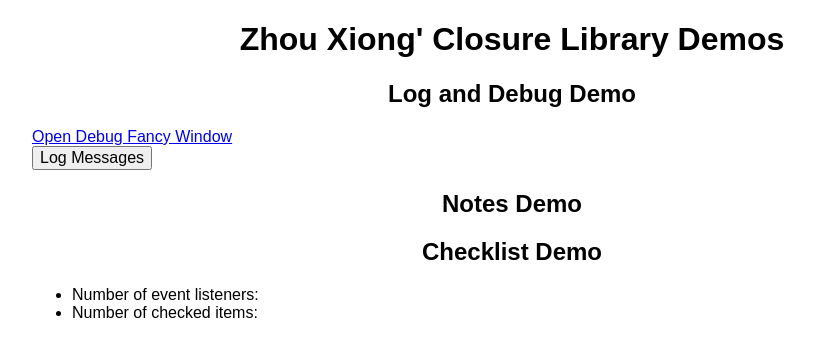
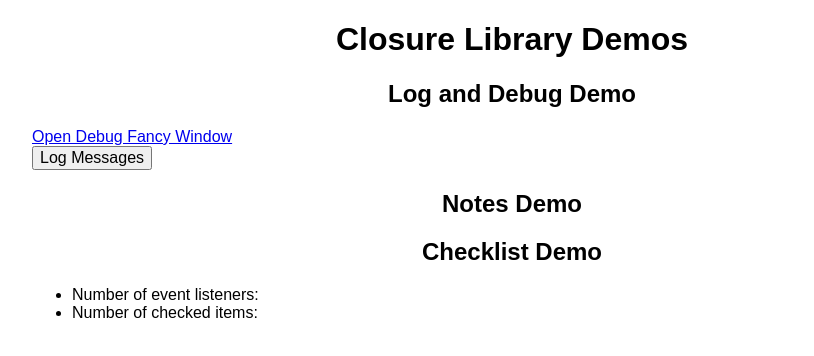
Before and after one commit to xiongxoy/closure-library-seed, a website with bundled scripts: page app/index.html in a window 1280 px wide. Shown: the whole page, without its empty margins (128-942 px from the left). Built offline with nearby package versions, Linux system fonts and the light colour scheme.

Commit message:
WIP. (Ad-hoc commit added by git-wip)

```diff
--- a/app/index.html
+++ b/app/index.html
@@ -15,7 +15,7 @@
 
   <body>
     <header>
-      <h1>Zhou Xiong' Closure Library Demos</h1>
+      <h1>Closure Library Demos</h1>
     </header>
 
     <section class="container">
```
